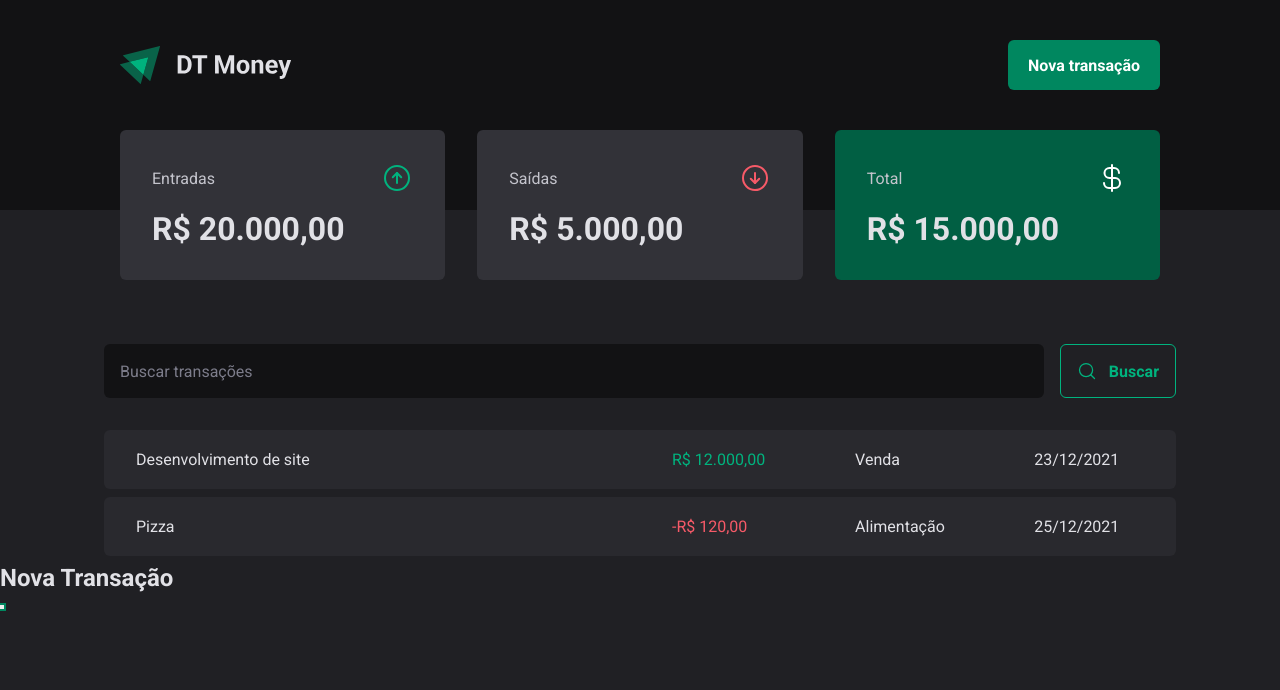
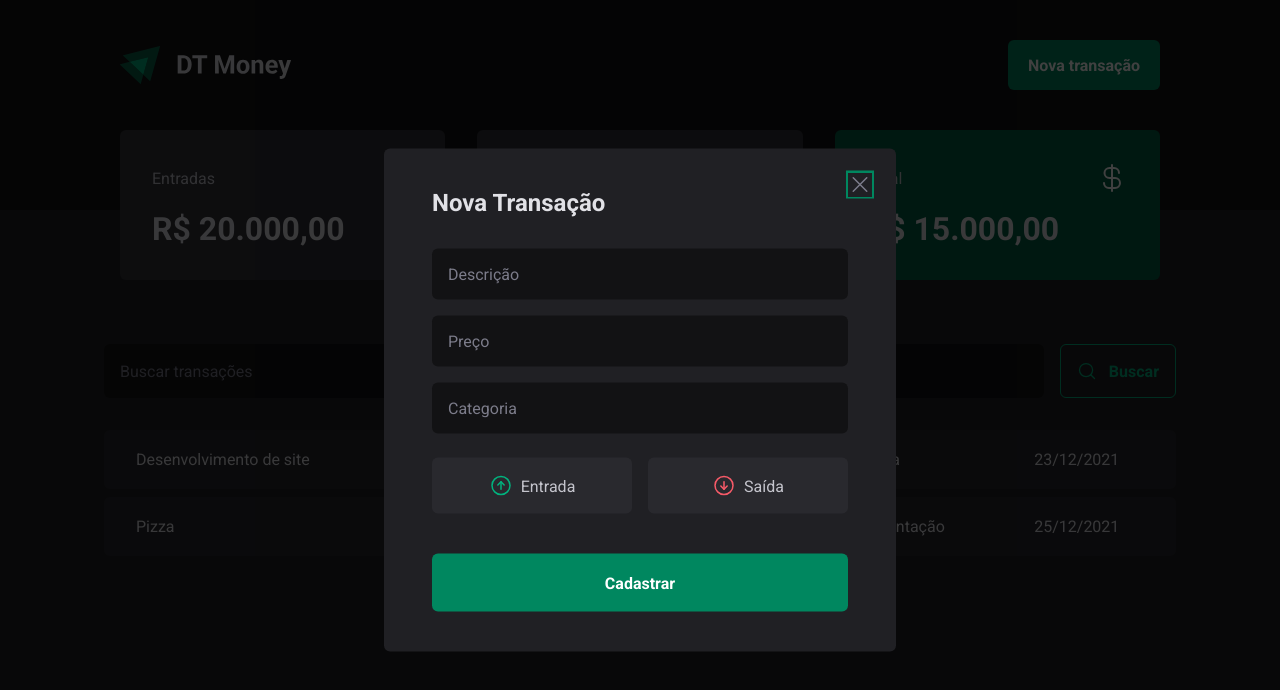
Before and after one commit to DanielNasc/dt-money-v2, a React (Vite) app: page / in a window 1280 px wide. Both pictures are taken after a click on the button "Nova transação". Shown: the top 690 px of the page. Built offline with nearby package versions, Linux system fonts and the light colour scheme.

Commit message:
styles => botoes de entrada e saida

```diff
--- a/src/components/Header/index.tsx
+++ b/src/components/Header/index.tsx
@@ -2,6 +2,7 @@
 
 import { HeaderContainer, HeaderContent, NewTransactionButton } from "./styles";
 import logoImage from "../../assets/logo.svg";
+import { NewTransactionModal } from '../NewTransactionModal';
 
 export function Header() {
   return (
@@ -16,14 +17,7 @@
             </NewTransactionButton>
           </Dialog.Trigger>
 
-          <Dialog.Portal>
-            <Dialog.Overlay/>
-
-            <Dialog.Content>
-              <Dialog.Title>Nova Transação</Dialog.Title>
-              <Dialog.Close />
-            </Dialog.Content>
-          </Dialog.Portal>
+          <NewTransactionModal />
         </Dialog.Root>
 
       </HeaderContent>
--- /dev/null
+++ b/src/components/NewTransactionModal/index.tsx
@@ -0,0 +1,40 @@
+import * as Dialog from '@radix-ui/react-dialog';
+import { ArrowCircleDown, ArrowCircleUp, X } from 'phosphor-react';
+
+import { Overlay, Content, CloseButton, TransactionTypeButton, TransactionType } from "./styles"
+
+export function NewTransactionModal() {
+  return (
+    <Dialog.Portal>
+      <Overlay />
+
+      <Content>
+        <CloseButton>
+          <X size={24} />
+        </ CloseButton>
+
+        <Dialog.Title>Nova Transação</Dialog.Title>
+
+        <form action="">
+          <input type="text" placeholder="Descrição" required />
+          <input type="text" placeholder="Preço" required />
+          <input type="text" placeholder="Categoria" required />
+
+          <TransactionType>
+            <TransactionTypeButton variant="income">
+              <ArrowCircleUp size={24} />
+              Entrada
+            </ TransactionTypeButton>
+
+            <TransactionTypeButton variant="outcome">
+              <ArrowCircleDown size={24} />
+              Saída
+            </ TransactionTypeButton>
+          </ TransactionType>
+
+          <button type="submit">Cadastrar</button>
+        </form>
+      </Content>
+    </Dialog.Portal>
+  )
+}
--- /dev/null
+++ b/src/components/NewTransactionModal/styles.ts
@@ -0,0 +1,102 @@
+import styled from "styled-components";
+import * as Dialog from "@radix-ui/react-dialog"
+
+export const Overlay = styled(Dialog.Overlay)`
+  position: fixed;
+  width: 100vw;
+  height: 100vh;
+  inset: 0;
+  background: rgba(0, 0, 0, 0.75);
+`
+
+export const Content = styled(Dialog.Content)`
+  min-width: 32rem;
+  border-radius: 6px;
+  padding: 2.5rem 3rem;
+  background: ${props => props.theme["gray-800"]};
+
+  position: fixed;
+  top: 50%;
+  left: 50%;
+  transform: translate(-50%, -50%);
+
+
+  form {
+      margin-top: 2rem;
+
+      display: flex;
+      flex-direction: column;
+      gap: 1rem;
+
+      input {
+        border-radius: 6px;
+        border: 0;
+        background: ${props => props.theme["gray-900"]};
+        color: ${props => props.theme["gray-300"]};
+        padding: 1rem;
+
+        &::placeholder {
+          color: ${props => props.theme["gray-500"]};
+        }
+      }
+
+      button[type="submit"] {
+        height: 58px;
+        border: 0;
+        background: ${props => props.theme["green-500"]};
+        color: ${props => props.theme["white"]};
+        padding: 0 1.25rem;
+        font-weight: bold;
+        border-radius: 6px;
+        margin-top: 1.5rem;
+
+        cursor: pointer;
+
+        &:hover {
+          background: ${props => props.theme["green-700"]};
+          transition: background-color 0.2s;
+        }
+      }
+    }
+`
+
+export const CloseButton = styled(Dialog.Close)`
+  position: absolute;
+  background: transparent;
+  border: 0;
+  top: 1.5rem;
+  right: 1.5rem;
+  line-height: 0;
+  cursor: pointer;
+  color: ${props => props.theme["gray-500"]};
+`
+
+export const TransactionType = styled.div`
+  display: grid;
+  grid-template-columns: repeat(2, 1fr);
+  gap: 1rem;
+  margin-top: 0.5rem;
+`
+
+interface TransactionTypeButtonProps {
+  variant: 'income' | 'outcome';
+}
+
+export const TransactionTypeButton = styled.button<TransactionTypeButtonProps>`
+  background: ${props => props.theme["gray-700"]};
+  color: ${props => props.theme["gray-300"]};
+  padding: 1rem;
+
+  display: flex;
+  align-items: center;
+  justify-content: center;
+
+  gap: 0.5rem;
+  border-radius: 6px;
+  cursor: pointer;
+  border: 0;
+
+  svg {
+    color: ${props => props.variant === 'income' ? props.theme["green-300"] : props.theme["red-300"]};
+  }
+`
```
